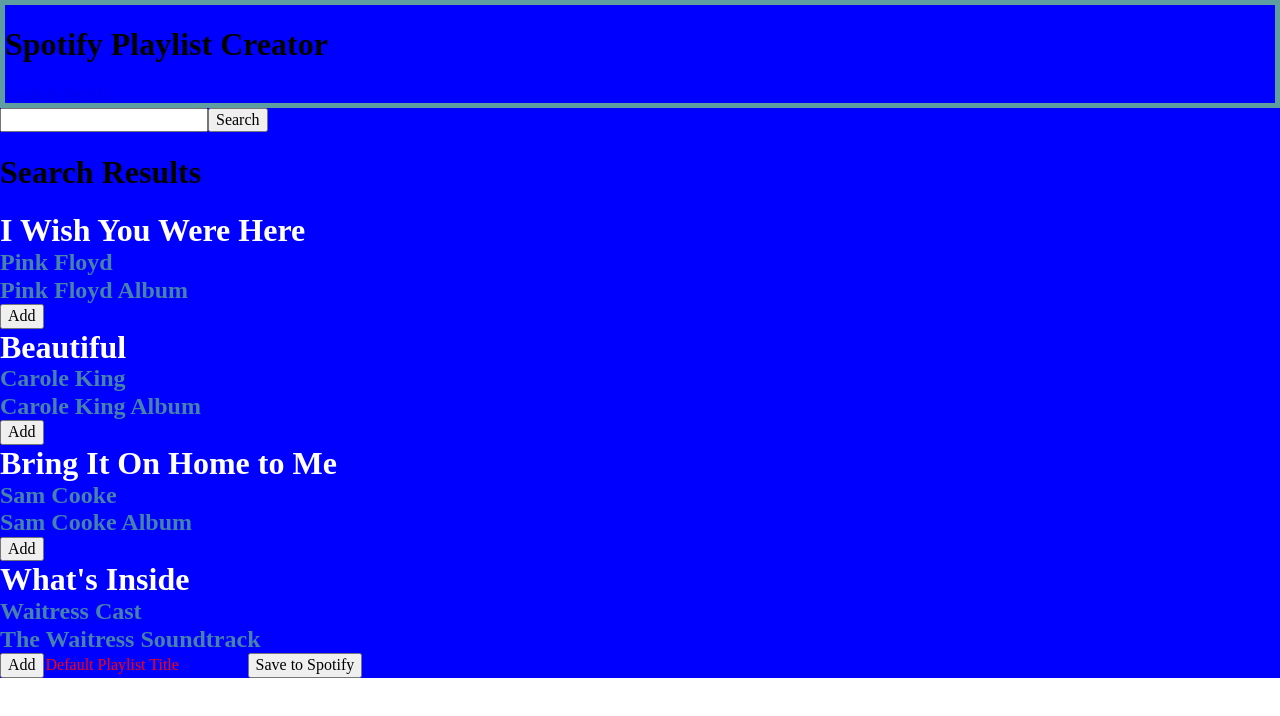
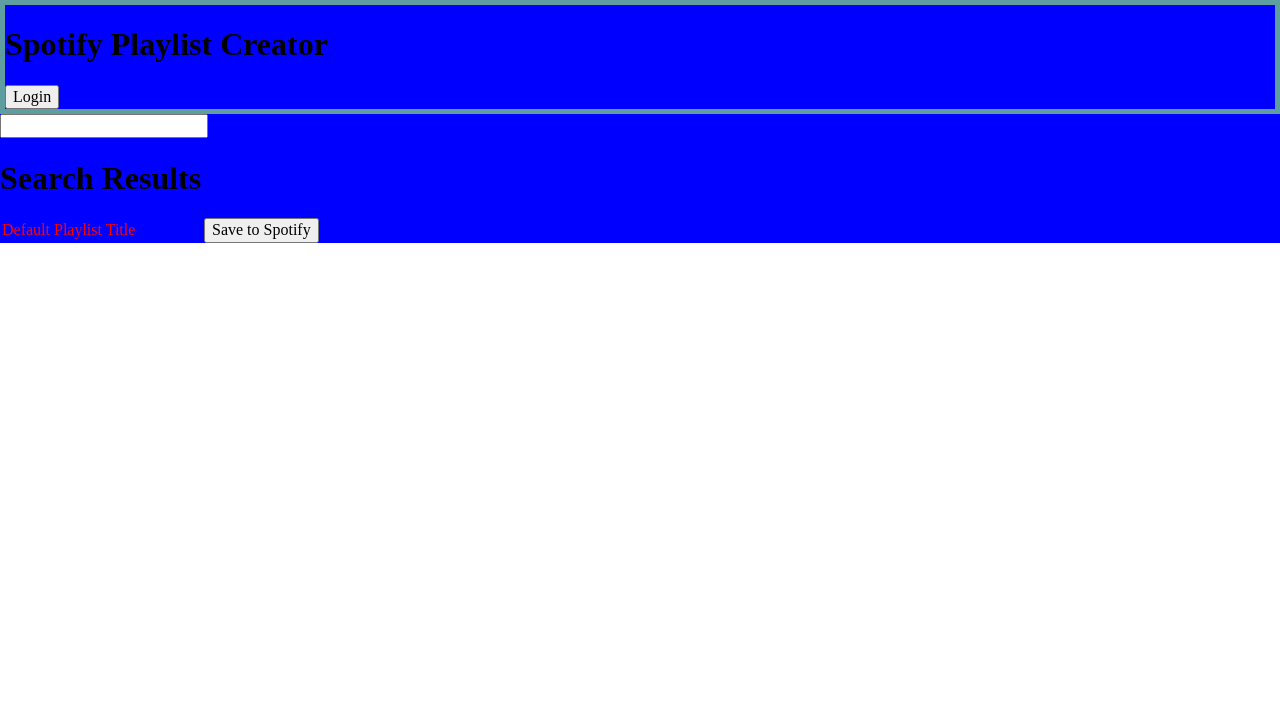
Before and after one commit to cmdarcy/spotify-playlist-reactapp, a React (Create React App) app: page / in a window 1280 px wide. Shown: the top 716 px of the page. Built offline with nearby package versions, Linux system fonts and the light colour scheme.

Commit message:
implement token timeout functionality, add search functionality

```diff
--- a/src/App.js
+++ b/src/App.js
@@ -5,46 +5,26 @@
 import SearchResults from "./components/searchResults/SearchResults";
 import { url } from "./token";
 
-const dummySearchResults = [
-	{
-		title: "I Wish You Were Here",
-		artist: "Pink Floyd",
-		album: "Pink Floyd Album",
-		id: 1,
-		uri: 567,
-	},
-	{
-		title: "Beautiful",
-		artist: "Carole King",
-		album: "Carole King Album",
-		id: 2,
-		uri: 789,
-	},
-	{
-		title: "Bring It On Home to Me",
-		artist: "Sam Cooke",
-		album: "Sam Cooke Album",
-		id: 3,
-		uri: 91011,
-	},
-	{
-		title: "What's Inside",
-		artist: "Waitress Cast",
-		album: "The Waitress Soundtrack",
-		id: 4,
-		uri: 121314,
-	},
-];
-
 function App() {
-	const [searchResults, setSearchResults] = useState(dummySearchResults);
+	const [searchResults, setSearchResults] = useState([]);
 	const [playListTitle, setPlaylistTitle] = useState("Default Playlist Title");
 	const [playListTracks, setPlayListTracks] = useState([]);
 	const [token, setToken] = useState();
+	const [searchTerm, setSearchTerm] = useState("");
 
 	useEffect(() => {
 		const hash = window.location.hash;
 		let token = window.localStorage.getItem("token");
+		let timeout = window.localStorage.getItem("timeout");
+
+		if (timeout) {
+			setTimeout(() => {
+				alert("The token expired! Please refresh the page and login again.");
+				setToken("");
+				window.localStorage.removeItem("token");
+				window.localStorage.removeItem("timeout");
+			}, timeout * 1000);
+		}
 
 		if (!token && hash) {
 			token = hash
@@ -52,17 +32,28 @@
 				.split("&")
 				.find((elem) => elem.startsWith("access_token"))
 				.split("=")[1];
+			timeout = hash
+				.substring(1)
+				.split("&")
+				.find((elem) => elem.startsWith("expires_in"))
+				.split("=")[1];
 
 			window.location.hash = "";
 			window.localStorage.setItem("token", token);
+			window.localStorage.setItem("timeout", timeout);
 		}
 
 		setToken(token);
 	}, []);
 
+	function login() {
+		window.location = url;
+	}
+
 	function logout() {
 		setToken("");
 		window.localStorage.removeItem("token");
+		window.localStorage.removeItem("timeout");
 	}
 
 	function addTrackHandler(track) {
@@ -98,6 +89,42 @@
 		console.log(savedPlaylistURI);
 	}
 
+	function searchInputHandler(e) {
+		setSearchTerm(e.target.value);
+	}
+
+	async function searchButtonHandler() {
+		try {
+			const response = await fetch(
+				`https://api.spotify.com/v1/search?q=${searchTerm}&type=track`,
+				{
+					headers: {
+						Authorization: `Bearer ${token}`,
+					},
+				}
+			);
+
+			if (!response.ok) {
+				throw new Error("Failed to fetch data");
+			}
+
+			const data = await response.json();
+			setSearchResults(
+				data.tracks.items.map((item) => {
+					return {
+						title: item.name,
+						artist: item.artists[0].name,
+						album: item.album.name,
+						id: item.id,
+						uri: item.uri,
+					};
+				})
+			);
+		} catch (error) {
+			console.log("Error:", error);
+		}
+	}
+
 	return (
 		<div className="App">
 			<div className="App-header">
@@ -105,12 +132,16 @@
 				{token ? (
 					<button onClick={logout}>Logout</button>
 				) : (
-					<a href={`${url}`}>Login to Spotify</a>
+					<button onClick={login}>Login</button>
 				)}
 			</div>
 			<div className="App-body">
-				<SearchBar />
-				<button>Search</button>
+				<SearchBar
+					searchTerm={searchTerm}
+					searchInputHandler={searchInputHandler}
+					className="SearchBar"
+				/>
+				{token && <button onClick={searchButtonHandler}>Search</button>}
 				<SearchResults
 					searchResults={searchResults}
 					addTrack={addTrackHandler}
--- a/src/components/searchBar/SearchBar.jsx
+++ b/src/components/searchBar/SearchBar.jsx
@@ -1,3 +1,3 @@
-export default function SearchBar() {
-	return <input type="text" />;
+export default function SearchBar({ searchTerm, searchInputHandler }) {
+	return <input type="text" value={searchTerm} onChange={searchInputHandler} />;
 }
--- a/src/components/tracklist/tracklist.jsx
+++ b/src/components/tracklist/tracklist.jsx
@@ -15,7 +15,7 @@
 				key={track.id}
 				uri={track.uri}
 			/>
-			<button onClick={() => buttonHandler(track)}>
+			<button onClick={() => buttonHandler(track)} key={`button-${track.id}`}>
 				{searchListButton ? "Add" : "Remove"}
 			</button>
 		</>
```
